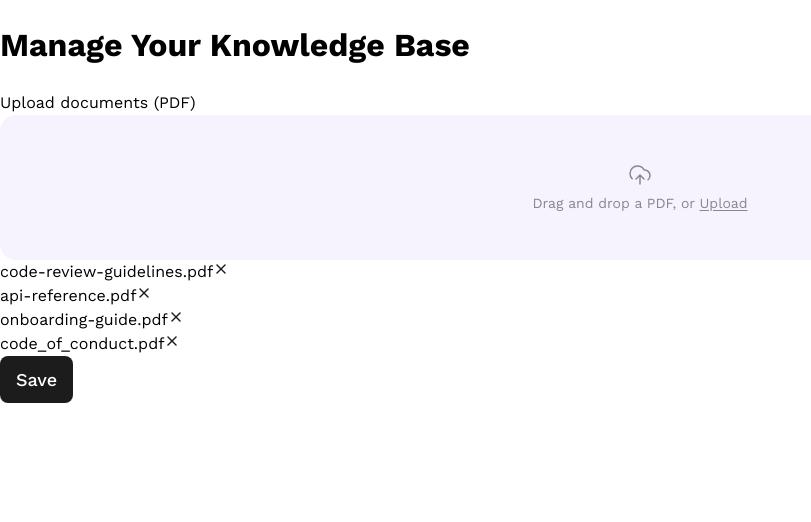
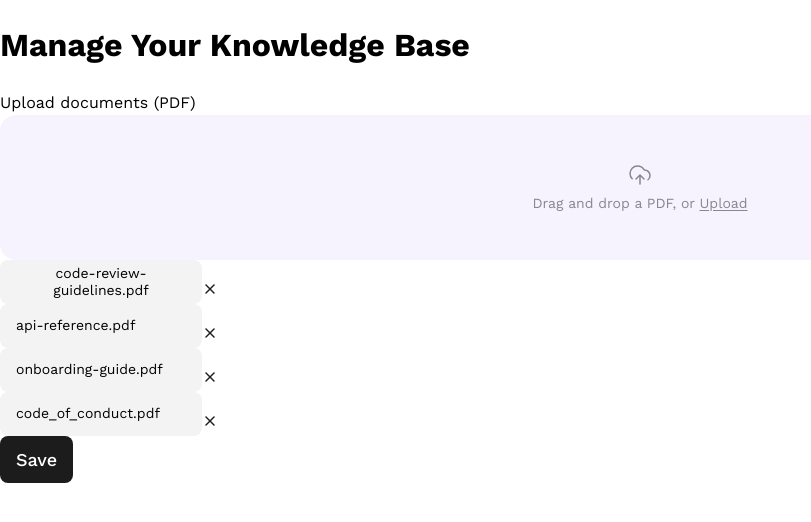
Before and after one commit to LF808mlb/ai-se_project_mesh-ai, a React (Vite) app in the folder client/: page / in a window 1280 px wide. Shown: the top 522 px of the page, without its empty margins (0-811 px from the left). Built offline with nearby package versions, Linux system fonts and the light colour scheme; the HTML template or start-up script is replaced by a standard one.

Commit message:
git commit -m "Step 6: Fetch and display documents with css update 1"

```diff
--- a/client/src/pages/KnowledgeBase/KnowledgeBase.css
+++ b/client/src/pages/KnowledgeBase/KnowledgeBase.css
@@ -3,8 +3,25 @@
   color: #fff;
   border: none;
   border-radius: 8px;
-  font-family: Work Sans;
   font-weight: 500;
   font-size: 18px;
   padding: 10px 16px;
 }
+
+.document {
+  background: #1c1c1c0d;
+  border-radius: 8px;
+  width: 202px;
+  height: 44px;
+  padding: 12px 16px;
+  box-sizing: border-box;
+  display: inline-flex;
+  align-items: center;
+  font-weight: 400;
+  font-style: normal;
+  font-size: 14px;
+  line-height: 120%;
+  letter-spacing: 0;
+  text-align: center;
+  vertical-align: bottom;
+}
--- a/client/src/pages/KnowledgeBase/KnowledgeBase.tsx
+++ b/client/src/pages/KnowledgeBase/KnowledgeBase.tsx
@@ -54,7 +54,7 @@ export default function KnowledgeBase() {
         <ul>
           {documents.map((doc) => (
             <li key={doc._id}>
-              <span>{doc.fileName}</span>
+              <span className="document">{doc.fileName}</span>
               <button type="button" aria-label={`Delete ${doc.fileName}`}>
                 <img src={deleteIcon} alt="" aria-hidden="true" />
               </button>
```
